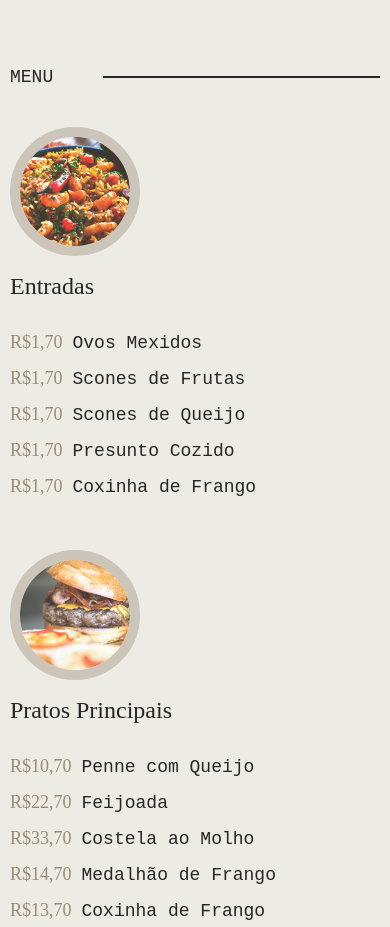
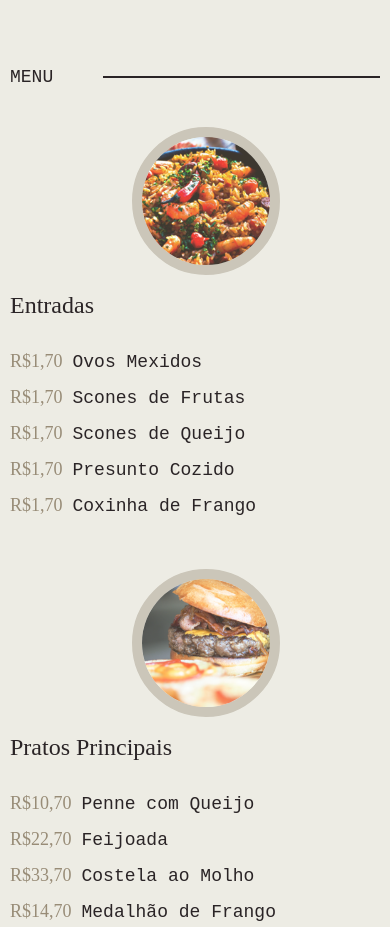
Before and after one commit to gabsoares/sass-origamid, a plain HTML site: page index.html in a window 390 px wide. Shown: the part 940-1867 px from the top of the page. Drawn offline with Linux system fonts and the light colour scheme; a web font is replaced by a local one.

Commit message:
Correcao responsividade final

```diff
--- a/css/scss/_menu.scss
+++ b/css/scss/_menu.scss
@@ -40,9 +40,10 @@
             right: 120px;
         }
         @include device(small){
-            width: 35%;
+            width: 40%;
             position: relative;
             bottom: 15px;
+            left: 33%;
         }
     }
 }
```
Also changed, not shown: css/style.css.
